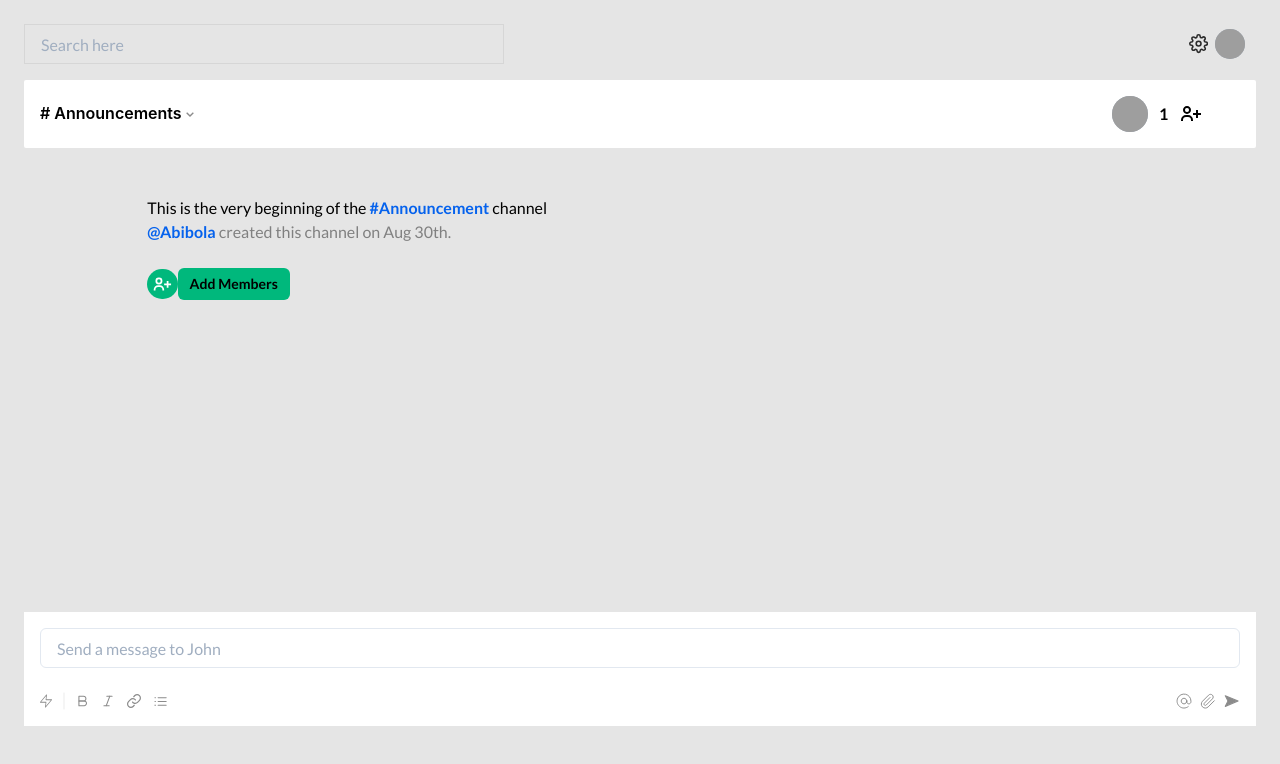
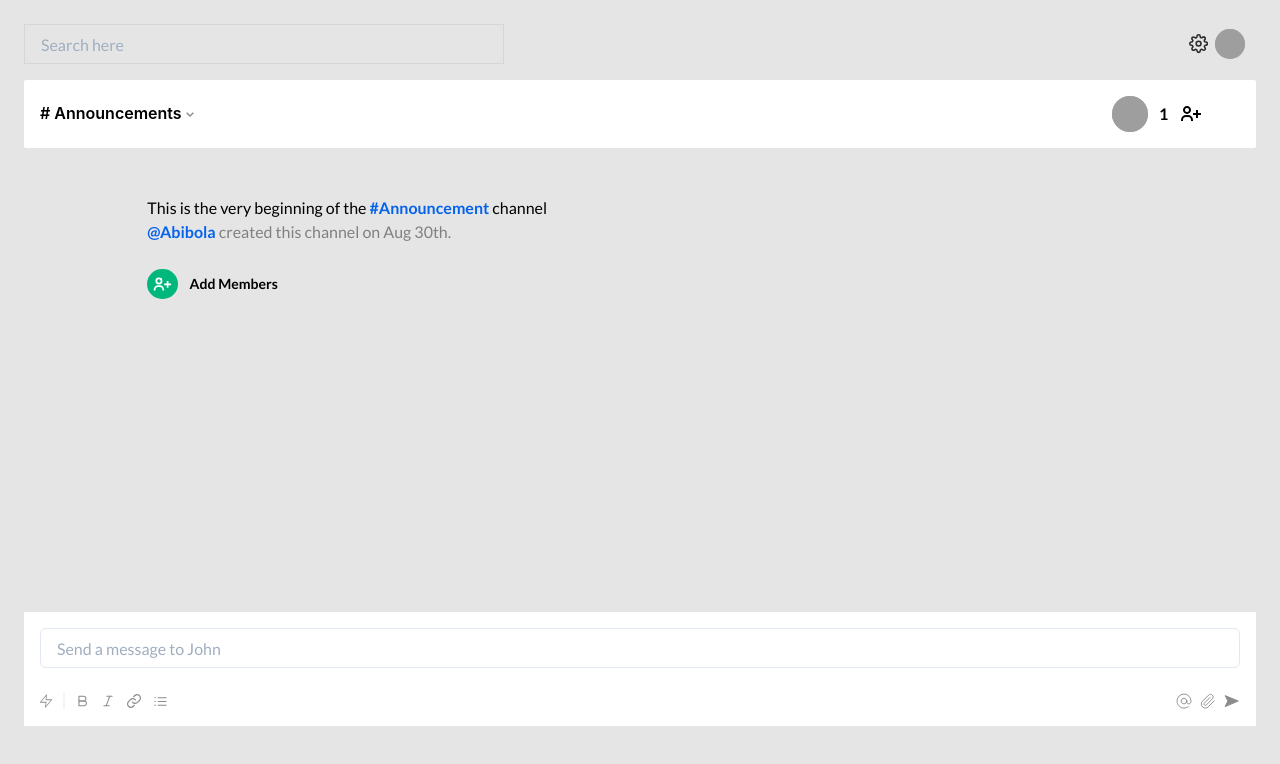
Before and after one commit to zurichat/zc_plugin_channels, a React (Create React App) app in the folder frontend/: page /create-channel in a window 1280 px wide. Shown: the top 764 px of the page. Built offline with nearby package versions, Linux system fonts and the light colour scheme; grey boxes are pictures that could not be loaded.

Commit message:
Update addPeopleModal.jsx

```diff
--- a/frontend/src/components/createChannel/addPeopleModal.jsx
+++ b/frontend/src/components/createChannel/addPeopleModal.jsx
@@ -25,7 +25,7 @@ const AddPeopleModal = () => {
       <Button
         onClick={onOpen}
         size="sm"
-        bg="#00b87c"
+        bg="#e5e5e5"
         color="black"
         pt="2"
         pb="2"
```
